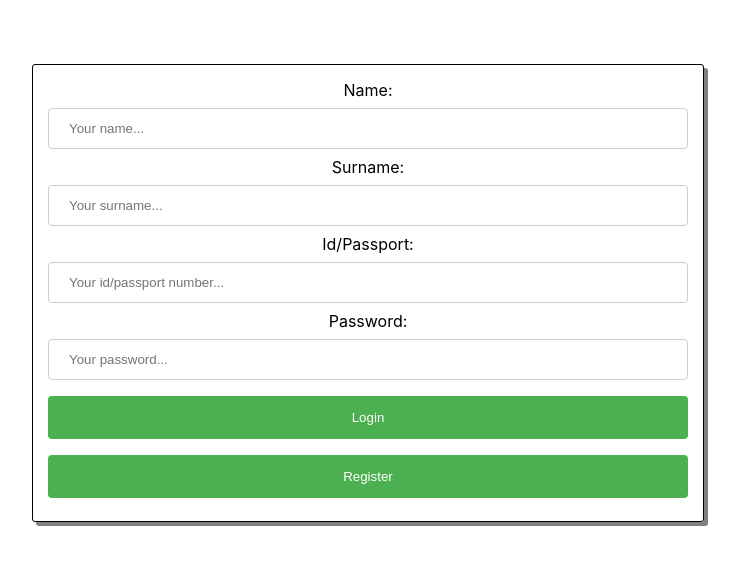
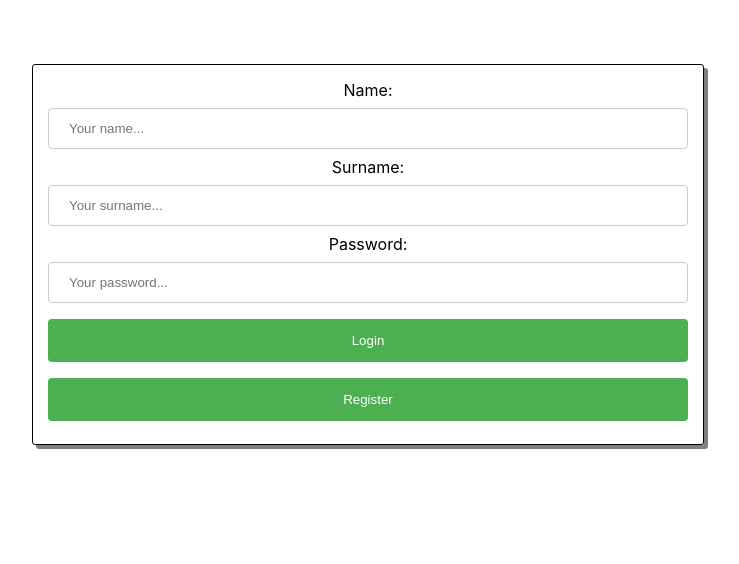
Before and after one commit to Gizmo10/PRJC0001, a React (Create React App) app in the folder client/: page / in a window 1280 px wide. Shown: the top 564 px of the page, without its empty margins (272-1011 px from the left). Built offline with nearby package versions, Linux system fonts and the light colour scheme.

Commit message:
Tested that UI elements render for Login

```diff
--- a/client/src/App.js
+++ b/client/src/App.js
@@ -1,4 +1,4 @@
-import { BrowserRouter, Routes, Route } from "react-router-dom";
+import {Routes, Route } from "react-router-dom";
 import { ToastContainer } from "react-toastify";
 import "react-toastify/dist/ReactToastify.css";
 import './App.css';
@@ -9,7 +9,6 @@ import ErrorBoundary from "./pages/ErrorBoundary";
 function App() {
   return (
     <ErrorBoundary fallback="error occured">
-      <BrowserRouter>
         <div className="App">
           <ToastContainer position="top-center" />
             <Routes>
@@ -17,7 +16,6 @@ function App() {
              <Route path="/PatientRegister" element= { <PatientRegister/> } />
             </Routes>
         </div>
-      </BrowserRouter>
     </ErrorBoundary>
   );
 }
--- a/client/src/index.js
+++ b/client/src/index.js
@@ -3,11 +3,15 @@ import ReactDOM from 'react-dom/client';
 import './index.css';
 import App from './App';
 import reportWebVitals from './reportWebVitals';
+import { BrowserRouter as Router} from 'react-router-dom';
 
 const root = ReactDOM.createRoot(document.getElementById('root'));
 root.render(
-  <React.StrictMode>
-    <App />
+
+   <React.StrictMode>
+    <Router>
+      <App />
+    </Router>
   </React.StrictMode>
 );
 
--- a/client/src/pages/PatientLogin.css
+++ b/client/src/pages/PatientLogin.css
@@ -43,6 +43,17 @@ input[type="submit"]:hover {
   background-color: grey;
 }
 
+#register :hover{
+  background-color: grey;
+}
+
 #register {
   width: 100%;
+  background-color: #4caf50;
+  color: white;
+  padding: 14px 20px;
+  margin: 8px 0;
+  border: none;
+  border-radius: 4px;
+  cursor: pointer;
 }
--- a/client/src/pages/PatientLogin.js
+++ b/client/src/pages/PatientLogin.js
@@ -1,5 +1,5 @@
 import React, { useState } from "react";
-import { Link } from "react-router-dom";
+import { useNavigate } from "react-router-dom";
 import { toast } from "react-toastify"
 /*import axios from "axios";*/
 import './PatientLogin.css';
@@ -16,6 +16,7 @@ const PatientLogin = () => {
 
     const [state, setState] = useState(initialState);
     const {name, surname, identityNumber, password} = state;
+    const navigate = useNavigate();
 
     const name_pattern = /[A-Z]{1}([a-z]+)$/;
     /*const surname_pattern = */
@@ -28,7 +29,7 @@ const PatientLogin = () => {
 
     const validateIdentity = (user_id_number) => {
 
-      return identity_pattern.test(user_id);
+      return identity_pattern.test(user_id_number);
     }
 
     const handleInputChange = (e) => {
@@ -74,18 +75,6 @@ const PatientLogin = () => {
        </ErrorBoundary>
 
       <ErrorBoundary fallback="error occured">
-      <label htmlFor="identity"> Id/Passport: </label>
-        <input
-        type = "text"
-        id = "identity"
-        name = "identity"
-        placeholder = "Your id/passport number..."
-        value = {identityNumber || ""}
-        onChange = {handleInputChange}
-        />
-      </ErrorBoundary>
-
-      <ErrorBoundary fallback="error occured">
       <label htmlFor="password"> Password: </label>
         <input
         type = "text"
@@ -97,11 +86,12 @@ const PatientLogin = () => {
         />
       </ErrorBoundary>
 
+      <ErrorBoundary fallback="error occurred">
+        <input type="submit" value="Login" id="Login"/>
+      </ErrorBoundary>
+
       <ErrorBoundary fallback="error occured">
-      <input type="submit" id="login" value="Login" />
-       <Link  id ="register" to="/PatientRegister">
-            <input type="submit" value="Register" />
-       </Link>
+        <button id="register" onClick={() => navigate("/PatientRegister")}>Register</button>
       </ErrorBoundary>
       </form>
     </div>
```
Also changed, not shown: 1 other file (tests, documents, lock files or other folders).
